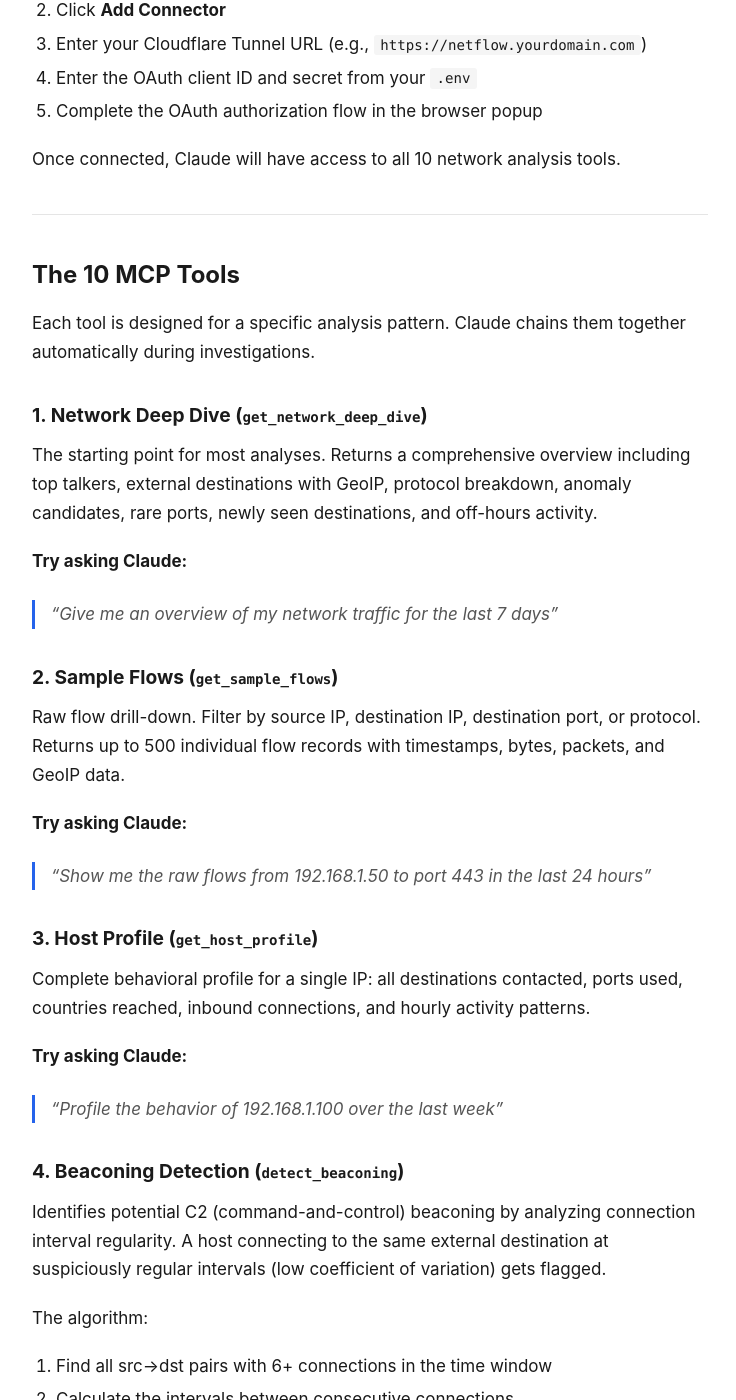
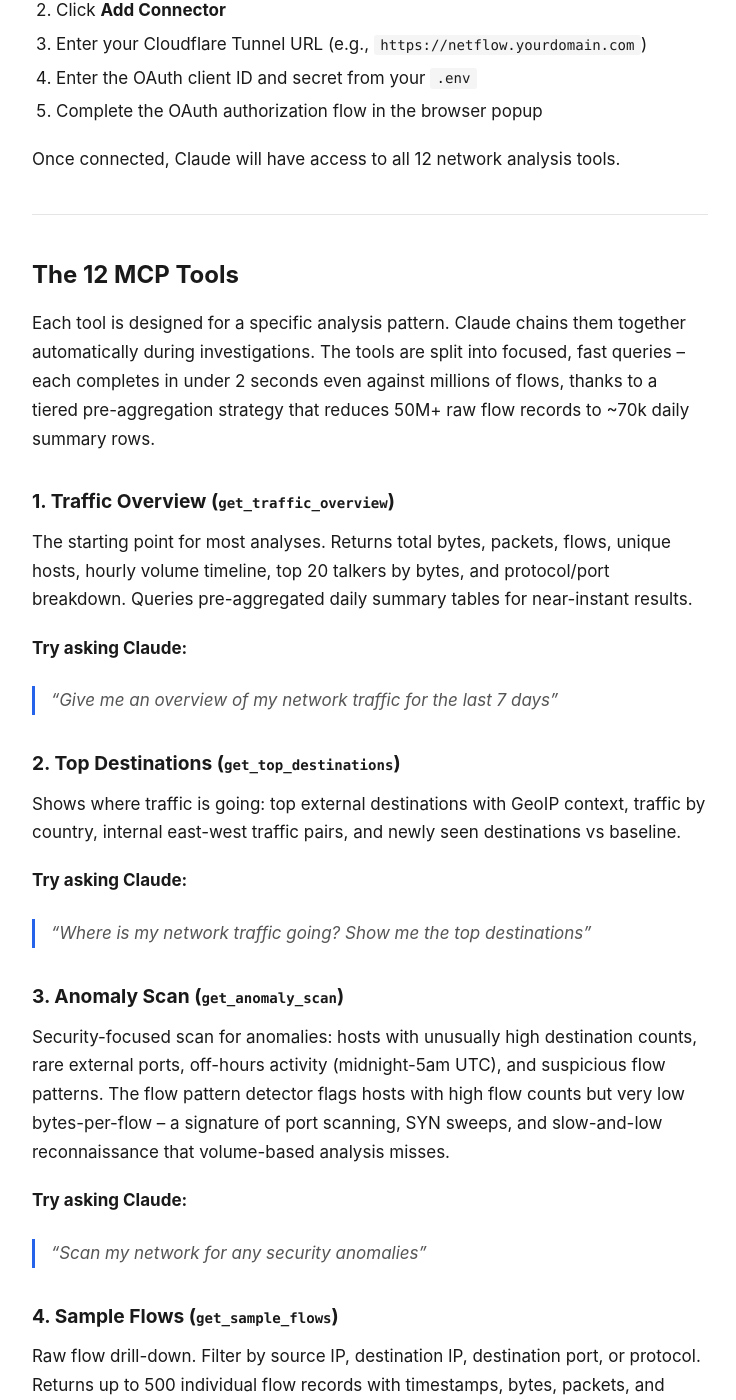
Before and after one commit to crwickha/crwickha.github.io, a Jekyll site: the page built from _posts/2026-03-16-netflow-mcp-server.md, in a window 1280 px wide and 1400 px high, scrolled down 6099 px. Shown: the whole window, without its empty margins (270-1006 px from the left). Built offline with Jekyll 4.4.1, drawn with Linux system fonts in a browser that asks for light colours; some of the changed text lies outside the part shown.

Commit message:
Update NetFlow MCP post: 12 tools, daily summary tables, scanning detection
- Update tool list from 10 to 12 (split deep dive into overview/destinations/anomaly scan)
- Document scanning detection via flow-to-byte ratio analysis
- Update security investigation workflow to use new tool names
- Document tiered pre-aggregation strategy (50M flows -> 70k summary rows)
- Add time caps on tools for reliable query performance

````diff
--- a/_posts/2026-03-16-netflow-mcp-server.md
+++ b/_posts/2026-03-16-netflow-mcp-server.md
@@ -204,41 +204,55 @@ docker compose ps
 4. Enter the OAuth client ID and secret from your `.env`
 5. Complete the OAuth authorization flow in the browser popup
 
-Once connected, Claude will have access to all 10 network analysis tools.
+Once connected, Claude will have access to all 12 network analysis tools.
 
 ---
 
-## The 10 MCP Tools
+## The 12 MCP Tools
 
-Each tool is designed for a specific analysis pattern. Claude chains them together automatically during investigations.
+Each tool is designed for a specific analysis pattern. Claude chains them together automatically during investigations. The tools are split into focused, fast queries -- each completes in under 2 seconds even against millions of flows, thanks to a tiered pre-aggregation strategy that reduces 50M+ raw flow records to ~70k daily summary rows.
 
-### 1. Network Deep Dive (`get_network_deep_dive`)
+### 1. Traffic Overview (`get_traffic_overview`)
 
-The starting point for most analyses. Returns a comprehensive overview including top talkers, external destinations with GeoIP, protocol breakdown, anomaly candidates, rare ports, newly seen destinations, and off-hours activity.
+The starting point for most analyses. Returns total bytes, packets, flows, unique hosts, hourly volume timeline, top 20 talkers by bytes, and protocol/port breakdown. Queries pre-aggregated daily summary tables for near-instant results.
 
 **Try asking Claude:**
 > "Give me an overview of my network traffic for the last 7 days"
 
-### 2. Sample Flows (`get_sample_flows`)
+### 2. Top Destinations (`get_top_destinations`)
 
-Raw flow drill-down. Filter by source IP, destination IP, destination port, or protocol. Returns up to 500 individual flow records with timestamps, bytes, packets, and GeoIP data.
+Shows where traffic is going: top external destinations with GeoIP context, traffic by country, internal east-west traffic pairs, and newly seen destinations vs baseline.
+
+**Try asking Claude:**
+> "Where is my network traffic going? Show me the top destinations"
+
+### 3. Anomaly Scan (`get_anomaly_scan`)
+
+Security-focused scan for anomalies: hosts with unusually high destination counts, rare external ports, off-hours activity (midnight-5am UTC), and suspicious flow patterns. The flow pattern detector flags hosts with high flow counts but very low bytes-per-flow -- a signature of port scanning, SYN sweeps, and slow-and-low reconnaissance that volume-based analysis misses.
+
+**Try asking Claude:**
+> "Scan my network for any security anomalies"
+
+### 4. Sample Flows (`get_sample_flows`)
+
+Raw flow drill-down. Filter by source IP, destination IP, destination port, or protocol. Returns up to 500 individual flow records with timestamps, bytes, packets, and GeoIP data. Capped at 48 hours.
 
 **Try asking Claude:**
 > "Show me the raw flows from 192.168.1.50 to port 443 in the last 24 hours"
 
-### 3. Host Profile (`get_host_profile`)
+### 5. Host Profile (`get_host_profile`)
 
-Complete behavioral profile for a single IP: all destinations contacted, ports used, countries reached, inbound connections, and hourly activity patterns.
+Complete behavioral profile for a single IP: all destinations contacted, ports used, countries reached, inbound connections, and hourly activity patterns. Capped at 7 days.
 
 **Try asking Claude:**
 > "Profile the behavior of 192.168.1.100 over the last week"
 
-### 4. Beaconing Detection (`detect_beaconing`)
+### 6. Beaconing Detection (`detect_beaconing`)
 
-Identifies potential C2 (command-and-control) beaconing by analyzing connection interval regularity. A host connecting to the same external destination at suspiciously regular intervals (low coefficient of variation) gets flagged.
+Identifies potential C2 (command-and-control) beaconing by analyzing connection interval regularity. Uses pre-aggregated summaries to find candidates, then checks raw timestamps for the top 30. Capped at 48 hours.
 
 The algorithm:
-1. Find all src→dst pairs with 6+ connections in the time window
+1. Find all src-to-dst pairs with 6+ connections in the time window
 2. Calculate the intervals between consecutive connections
 3. Compute the coefficient of variation (stddev / mean)
 4. Score: CV < 0.15 = HIGH suspicion, < 0.35 = MEDIUM, else LOW
@@ -246,42 +260,42 @@ The algorithm:
 **Try asking Claude:**
 > "Check for any C2 beaconing patterns in the last 24 hours"
 
-### 5. GeoIP Context (`get_geoip_context`)
+### 7. GeoIP Context (`get_geoip_context`)
 
 Everything known about an external IP from flow data: country, ASN organization, all internal hosts that communicated with it, total bytes transferred, ports used, and first/last seen timestamps.
 
 **Try asking Claude:**
 > "What do we know about IP 185.220.101.1?"
 
-### 6. Time Window Analysis (`get_time_window`)
+### 8. Time Window Analysis (`get_time_window`)
 
-Traffic summary for an exact Unix timestamp range. Useful for isolating a specific incident window — for example, the hour around a suspicious spike.
+Traffic summary for an exact timestamp range. Useful for isolating a specific incident window -- for example, the hour around a suspicious spike. Capped at 48 hours.
 
 **Try asking Claude:**
 > "Show me all traffic between 2am and 3am last Tuesday"
 
-### 7. Baseline Delta (`get_baseline_delta`)
+### 9. Baseline Delta (`get_baseline_delta`)
 
-Compares the most recent N days against the equivalent prior period. Highlights hosts with significant traffic increases or decreases and identifies new hosts that appeared.
+Compares the most recent N days against the equivalent prior period. Highlights hosts with significant traffic increases or decreases and identifies new hosts that appeared. Capped at 7 days per period.
 
 **Try asking Claude:**
 > "Compare this week's traffic to last week"
 
-### 8. Baseline Profile (`get_baseline`)
+### 10. Baseline Profile (`get_baseline`)
 
 Returns the stored statistical baseline: daily average bytes, standard deviation, and 95th percentile for each dimension (network total, per-host, per-port, per-country) over 7, 14, or 30-day windows.
 
 **Try asking Claude:**
 > "What's the normal traffic baseline for the last 30 days?"
 
-### 9. Baseline Deviation Check (`check_baseline_deviation`)
+### 11. Baseline Deviation Check (`check_baseline_deviation`)
 
 The "is anything weird right now?" tool. Compares the last 24 hours against the stored baseline using z-scores. Returns severity ratings (normal / notable / anomalous) for each dimension, plus newly appeared and disappeared items.
 
 **Try asking Claude:**
 > "Is anything abnormal right now compared to baseline?"
 
-### 10. Collector Health (`get_collector_health`)
+### 12. Collector Health (`get_collector_health`)
 
 Operational check: total flows in the database, data retention range, flows received in the last 5 minutes, unique exporters, and database file size.
 
@@ -299,11 +313,11 @@ The real power shows when Claude chains multiple tools together in a single conv
 > **You:** "I noticed unusual traffic overnight. Can you investigate?"
 
 Claude will typically:
-1. Call `get_network_deep_dive` to get the broad picture
-2. Spot off-hours activity in the `off_hours_activity_0000_0500` section
-3. Call `get_host_profile` on the suspicious host
+1. Call `get_traffic_overview` for the broad picture
+2. Call `get_anomaly_scan` to flag suspicious patterns -- including port scanning and reconnaissance via flow-to-byte ratio analysis
+3. Call `get_host_profile` on any flagged hosts
 4. Call `detect_beaconing` to check for C2 patterns
-5. Call `get_geoip_context` on any suspicious external IPs
+5. Call `get_geoip_context` on suspicious external IPs
 6. Provide a narrative summary with findings and recommendations
 
 ### Capacity Planning
@@ -322,7 +336,7 @@ Claude calls `get_geoip_context` to understand the external IP, then `get_sample
 
 > **You:** "Give me a daily network health summary"
 
-Claude checks `get_collector_health` to confirm the system is operational, runs `check_baseline_deviation` to surface anything abnormal, and summarizes the highlights from `get_network_deep_dive`.
+Claude checks `get_collector_health` to confirm the system is operational, runs `check_baseline_deviation` to surface anything abnormal, calls `get_traffic_overview` for a volume summary, and runs `get_anomaly_scan` to flag any security concerns.
 
 ---
 
@@ -369,7 +383,8 @@ class GeoCache:
 ```
 
 A background thread runs hourly to:
-- Rebuild the `hourly_summary` aggregation table
+- Rebuild the `hourly_summary` aggregation table (per-flow-tuple, per-hour)
+- Rebuild `daily_summary` tables (per-host, per-destination, per-port, per-country) -- these are the fast-query tier that most MCP tools use, reducing 50M+ raw flows to ~70k summary rows
 - Recompute statistical baselines (avg, stddev, p95 per dimension)
 - Purge raw flows older than 45 days
 
````
